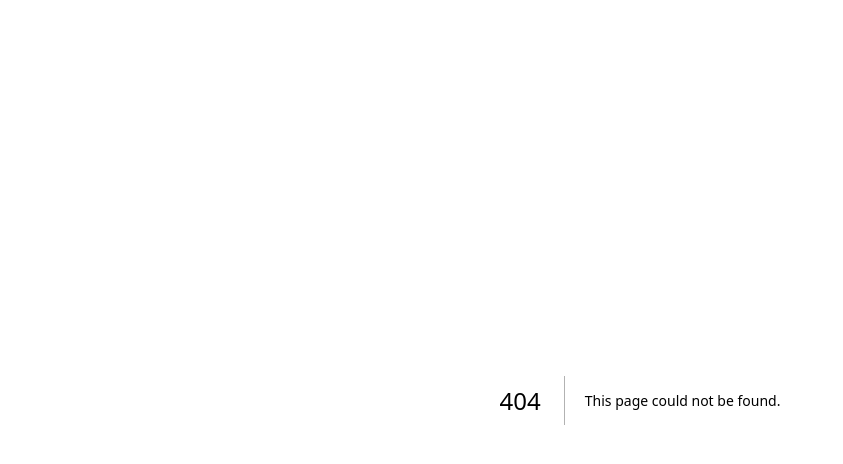
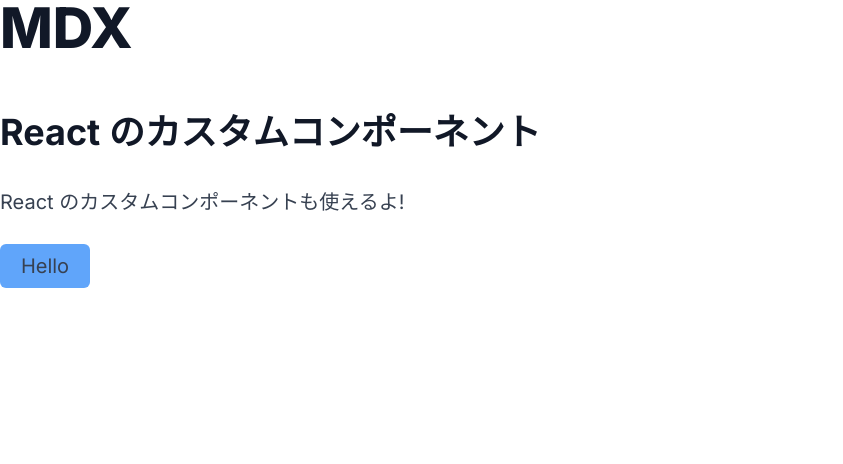
Before and after one commit to mai-007/next-AppRouter-mdxBlogTemplate, a Next.js app: page /contents/article03 in a window 1280 px wide. Before the commit this address had no page. Shown: the top 464 px of the page, without its empty margins (0-843 px from the left). Built offline with nearby package versions, Linux system fonts and the light colour scheme.

Commit message:
add react custom component

```diff
--- /dev/null
+++ b/src/app/contents/article03/page.mdx
@@ -0,0 +1,9 @@
+import Button from '@/components/Button';
+
+# MDX
+
+## React のカスタムコンポーネント
+
+React のカスタムコンポーネントも使えるよ!
+
+<Button>Hello</Button>
--- /dev/null
+++ b/src/components/Button.tsx
@@ -0,0 +1,15 @@
+import { FC } from 'react';
+
+interface ButtonProps {
+  children: React.ReactNode;
+}
+
+const Button: FC<ButtonProps> = (props) => {
+  return (
+    <button className="bg-blue-400 w-[90px] py-1 px-1 rounded-md flex items-center justify-center">
+      {props.children}
+    </button>
+  );
+};
+
+export default Button;
```
